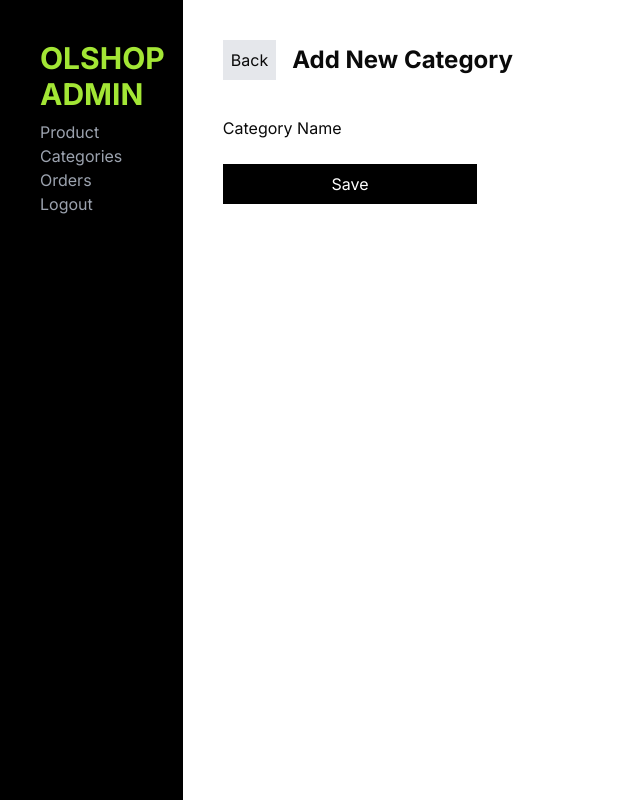
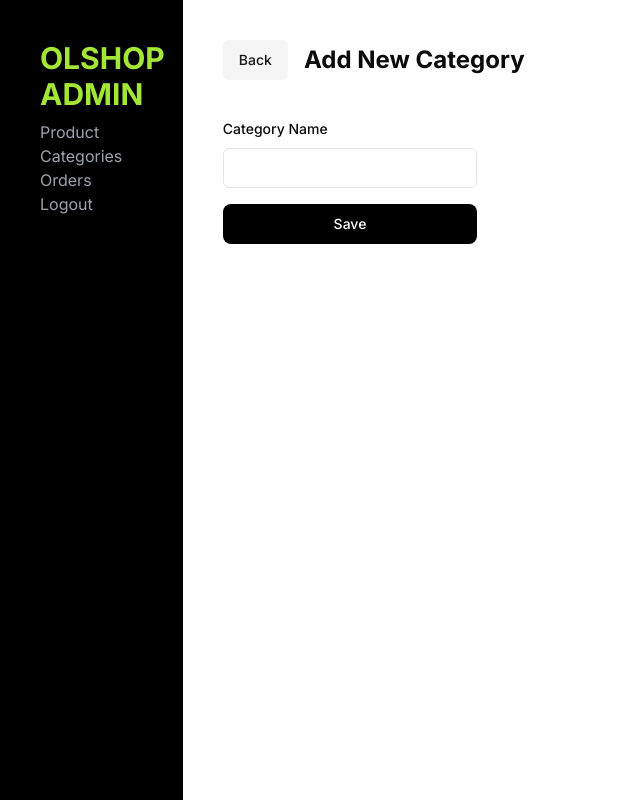
Before and after one commit to alianhakim9/-DISCONTINUED-Online-Store-Next-JS-Typescript-MongoDB, a Next.js app: page /dashboard/categories/new in a window 1280 px wide. Shown: the whole page, without its empty margins (0-640 px from the left). Built offline with nearby package versions, Linux system fonts and the light colour scheme; no server answers; what cookies-ts would draw is missing.

Commit message:
Refactoring dashboard category

```diff
--- /dev/null
+++ b/src/app/(admin)/dashboard/categories/columns.tsx
@@ -0,0 +1,50 @@
+"use client";
+
+import { Button } from "@/components/ui/button";
+import { showToast } from "@/utils/helper";
+import { ColumnDef } from "@tanstack/react-table";
+import axios, { AxiosError } from "axios";
+import Link from "next/link";
+
+export type Category = {
+  id: string;
+  name: string;
+};
+
+export const columns: ColumnDef<Category>[] = [
+  {
+    accessorKey: "name",
+    header: "Product Name",
+  },
+  {
+    id: "actions",
+    header: "Actions",
+    cell: ({ row }) => {
+      const category = row.original;
+      const deleteCategory = async (e: React.MouseEvent<HTMLButtonElement>) => {
+        e.preventDefault();
+        const mConfirm = confirm("Delete this product?");
+        if (mConfirm) {
+          await axios
+            .delete(`/api/categories/${category.id}`)
+            .then(() => {
+              showToast("Category deleted", "success");
+            })
+            .catch((err: AxiosError) => {
+              showToast(err.message, "error");
+            });
+        }
+      };
+      return (
+        <div className="flex gap-1">
+          <Button variant="outline" size="sm">
+            <Link href={`/dashboard/categories/edit/${category.id}`}>Edit</Link>
+          </Button>
+          <Button variant="destructive" size="sm" onClick={deleteCategory}>
+            Delete
+          </Button>
+        </div>
+      );
+    },
+  },
+];
--- a/src/app/(admin)/dashboard/categories/new/page.tsx
+++ b/src/app/(admin)/dashboard/categories/new/page.tsx
@@ -1,3 +1,4 @@
+import BackButton from "@/components/admin/BackButton";
 import CategoryForm from "@/components/admin/CategoryForm";
 import Link from "next/link";
 
@@ -5,9 +6,7 @@ export default function AddNewCategory() {
   return (
     <div className="flex flex-col gap-4 w-1/2 items-start">
       <div className="flex gap-4 items-center">
-        <Link href={"/dashboard/categories"} className="default-link-btn">
-          Back
-        </Link>
+        <BackButton destination="/dashboard/categories" />
         <h1>Add New Category</h1>
       </div>
       <CategoryForm />
--- a/src/app/(admin)/dashboard/categories/page.tsx
+++ b/src/app/(admin)/dashboard/categories/page.tsx
@@ -1,13 +1,17 @@
 "use client";
 
-import EmptyState from "@/components/admin/EmptyState";
+import { DataTable } from "@/components/admin/DataTable";
+import { Button } from "@/components/ui/button";
+import { Category } from "@/types";
 import { showToast } from "@/utils/helper";
 import axios, { AxiosError, AxiosResponse } from "axios";
-import Link from "next/link";
+import { useRouter } from "next/navigation";
 import { useCallback, useEffect, useState } from "react";
+import { columns } from "./columns";
 
 export default function Categories() {
   const [categories, setCategories] = useState<Category[]>();
+  const router = useRouter();
 
   const fetchCategories = useCallback(() => {
     axios
@@ -24,73 +28,19 @@ export default function Categories() {
     fetchCategories();
   }, [fetchCategories]);
 
-  const deleteCategory = async (
-    e: React.MouseEvent<HTMLButtonElement>,
-    categoryId: string
-  ) => {
-    e.preventDefault();
-    const mConfirm = confirm("Delete this category?");
-    if (mConfirm) {
-      await axios
-        .delete(`/api/categories/${categoryId}`)
-        .then(() => {
-          showToast("Category deleted", "success");
-          fetchCategories();
-        })
-        .catch((err: AxiosError) => {
-          showToast(err.message, "error");
-        });
-    }
-  };
-
   return (
     <div>
       <div className="flex justify-between items-center">
         <h1>List Category</h1>
-        <Link className="btn-black" href="/dashboard/categories/new">
+        <Button onClick={() => router.push("/dashboard/categories/new")}>
           Add New Category
-        </Link>
+        </Button>
       </div>
-      <table className="table-auto border border-slate-200 w-full mt-4">
-        <thead className="bg-black text-white">
-          <tr>
-            <th>No</th>
-            <th>Category Name</th>
-            <th>User Action</th>
-          </tr>
-        </thead>
-        <tbody>
-          {categories &&
-            categories.map((category, index) => (
-              <tr key={category.id}>
-                <td className={` text-center`}>{index + 1}</td>
-                <td>{category.name}</td>
-                <td className={`text-center`}>
-                  <Link href={`/dashboard/categories/edit/${category.id}`}>
-                    Edit
-                  </Link>
-                  <button
-                    className="ml-4"
-                    onClick={(e) => deleteCategory(e, category.id)}
-                  >
-                    Delete
-                  </button>
-                </td>
-              </tr>
-            ))}
-          {categories?.length === 0 && (
-            <tr>
-              <td colSpan={5}>
-                <EmptyState
-                  title="Category is empty, Add new category"
-                  actionTitle="here"
-                  destination="/dashboard/categories/new"
-                />
-              </td>
-            </tr>
-          )}
-        </tbody>
-      </table>
+      {categories && (
+        <div className="mt-5">
+          <DataTable columns={columns} data={categories} showSearch={false} />
+        </div>
+      )}
     </div>
   );
 }
--- a/src/app/(admin)/dashboard/products/page.tsx
+++ b/src/app/(admin)/dashboard/products/page.tsx
@@ -1,23 +1,13 @@
 "use client";
 
 // import CheckBox from "@/components/Checkbox";
-import EmptyState from "@/components/admin/EmptyState";
 import { Button } from "@/components/ui/button";
-import { Input } from "@/components/ui/input";
-import {
-  Select,
-  SelectContent,
-  SelectItem,
-  SelectTrigger,
-  SelectValue,
-} from "@/components/ui/select";
 import { showToast } from "@/utils/helper";
 import axios, { AxiosError, AxiosResponse } from "axios";
-import Link from "next/link";
 import { useRouter } from "next/navigation";
-import React, { useEffect, useState } from "react";
+import { useEffect, useState } from "react";
 import { useDebouncedCallback } from "use-debounce";
-import { DataTable } from "./data-table";
+import { DataTable } from "../../../../components/admin/DataTable";
 import { columns } from "./columns";
 
 export default function Product() {
@@ -81,25 +71,6 @@ export default function Product() {
     fetchProducts(query, limit, orderBy, page);
   }, [fetchProducts, limit, orderBy, page, query]);
 
-  const deleteProduct = async (
-    e: React.MouseEvent<HTMLButtonElement>,
-    productId: string
-  ) => {
-    e.preventDefault();
-    const mConfirm = confirm("Delete this product?");
-    if (mConfirm) {
-      await axios
-        .delete(`/api/products/${productId}`)
-        .then(() => {
-          showToast("Product deleted", "success");
-          fetchProducts(query, limit, orderBy, page);
-        })
-        .catch((err: AxiosError) => {
-          showToast(err.message, "error");
-        });
-    }
-  };
-
   return (
     <div>
       <div className="flex justify-between items-center">
@@ -110,7 +81,7 @@ export default function Product() {
       </div>
       {products && (
         <div className="mt-5">
-          <DataTable columns={columns} data={products} />
+          <DataTable columns={columns} data={products} showSearch />
         </div>
       )}
     </div>
--- a/src/components/admin/CategoryForm.tsx
+++ b/src/components/admin/CategoryForm.tsx
@@ -1,22 +1,39 @@
 "use client";
 
+import { Category } from "@/types";
 import { showToast } from "@/utils/helper";
+import { zodResolver } from "@hookform/resolvers/zod";
 import axios, { AxiosError } from "axios";
 import { useState } from "react";
+import { useForm } from "react-hook-form";
+import { z } from "zod";
+import { Button } from "../ui/button";
+import {
+  Form,
+  FormControl,
+  FormField,
+  FormItem,
+  FormLabel,
+  FormMessage,
+} from "../ui/form";
+import { Input } from "../ui/input";
 
 interface ICategoryProps {
   category?: Category;
 }
 
+const categorySchema = z.object({
+  name: z.string().min(5),
+});
+
 const CategoryForm = ({ category }: ICategoryProps) => {
   const [isLoading, setIsLoading] = useState(false);
   const [name, setName] = useState(category?.name || "");
 
-  const storeCategory = async (e: React.MouseEvent<HTMLFormElement>) => {
-    e.preventDefault();
+  async function onSubmit(values: z.infer<typeof categorySchema>) {
     setIsLoading(true);
     const data = {
-      name: name,
+      name: values.name,
     };
     if (category) {
       await axios
@@ -38,27 +55,43 @@ const CategoryForm = ({ category }: ICategoryProps) => {
         .catch((err: AxiosError) => showToast(err.message, "error"))
         .finally(() => setIsLoading(false));
     }
-  };
+  }
+
+  const form = useForm<z.infer<typeof categorySchema>>({
+    resolver: zodResolver(categorySchema),
+    defaultValues: {
+      name: "" || name,
+    },
+  });
 
   return (
-    <form className="flex flex-col mt-5 w-1/2" onSubmit={storeCategory}>
-      <label htmlFor="name">Category Name</label>
-      <input
-        type="text"
-        id="name"
+    <Form {...form}>
+      <form
+        className="flex flex-col mt-5 w-1/2"
+        onSubmit={form.handleSubmit(onSubmit)}
+      >
+        <FormField
+          control={form.control}
           name="name"
-        required
-        value={name}
-        onChange={(e) => setName(e.target.value)}
+          render={({ field }) => (
+            <FormItem>
+              <FormLabel>Category Name</FormLabel>
+              <FormControl>
+                <Input type="text" {...field} />
+              </FormControl>
+              <FormMessage />
+            </FormItem>
+          )}
         />
-      <button
-        className="btn-black btn-disabled"
+        <Button
+          className="btn-black btn-disabled mt-4 rounded-lg"
           type="submit"
           disabled={isLoading}
         >
           Save
-      </button>
+        </Button>
       </form>
+    </Form>
   );
 };
 
--- a/src/app/(admin)/dashboard/products/data-table.tsx
+++ b/src/components/admin/DataTable.tsx
@@ -27,11 +27,13 @@ import { useState } from "react";
 interface DataTableProps<TData, TValue> {
   columns: ColumnDef<TData, TValue>[];
   data: TData[];
+  showSearch: boolean;
 }
 
 export function DataTable<TData, TValue>({
   columns,
   data,
+  showSearch = true,
 }: DataTableProps<TData, TValue>) {
   const [sorting, setSorting] = useState<SortingState>([]);
   const [columnFilters, setColumnFilters] = useState<ColumnFiltersState>([]);
@@ -53,9 +55,10 @@ export function DataTable<TData, TValue>({
 
   return (
     <div>
+      {showSearch && (
         <div className="flex items-center py-4">
           <Input
-          placeholder="Search product..."
+            placeholder={"Search product..."}
             value={
               (table.getColumn("description")?.getFilterValue() as string) ?? ""
             }
@@ -65,6 +68,7 @@ export function DataTable<TData, TValue>({
             className="max-w-sm"
           />
         </div>
+      )}
       <div className="rounded-md border">
         <Table>
           <TableHeader>
```
Lines whose indentation alone changed are shown as unchanged.
